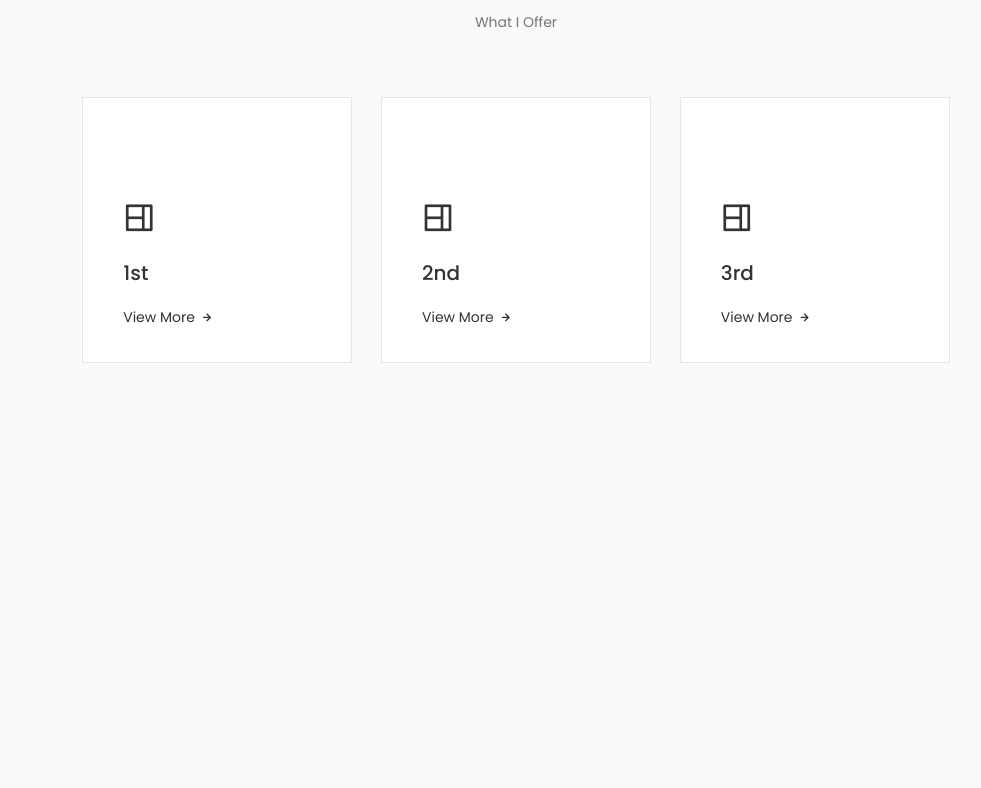
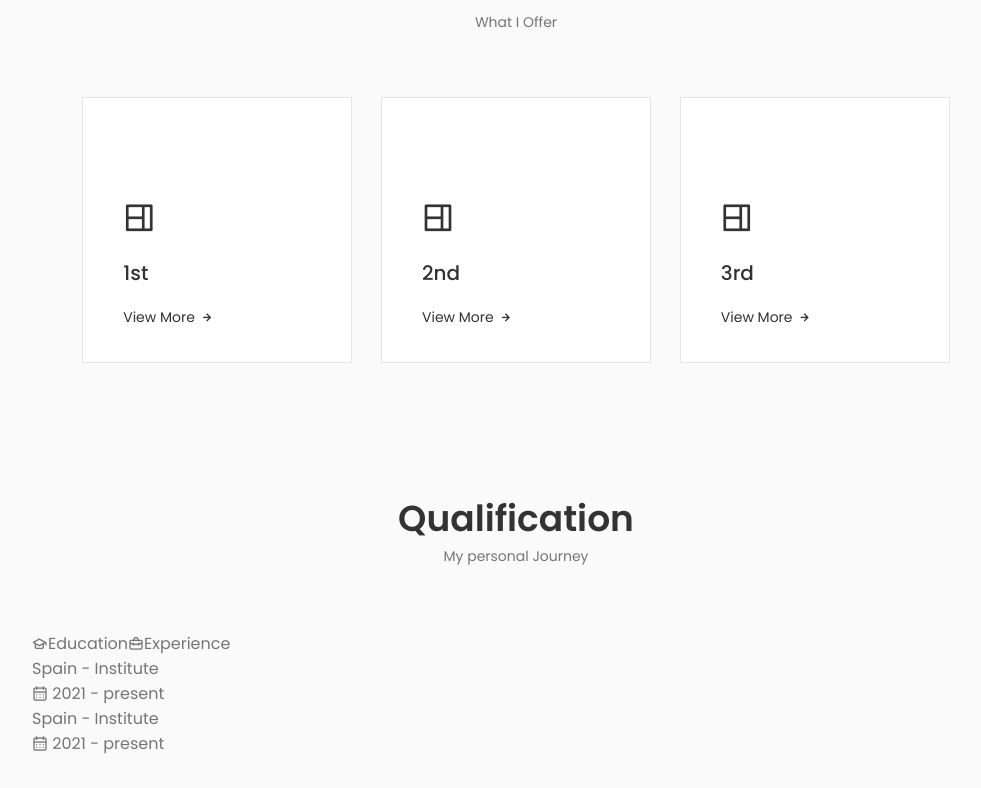
Before and after one commit to sanchiitvijay/portfolio, a React (Create React App) app: page / in a window 1280 px wide. Shown: the part 1979-2767 px from the top of the page, without its empty margins (124-1105 px from the left). Before the commit the page ends 2374 px from the top, so only its background shows below. Built offline with nearby package versions, Linux system fonts and the light colour scheme.

Commit message:
06-11-23

```diff
--- a/src/App.js
+++ b/src/App.js
@@ -5,6 +5,7 @@ import Home from './components/home/Home.jsx';
 import About from './components/about/About.jsx';
 import Skills from './components/skills/Skills.jsx';
 import Services from './components/services/Services.jsx';
+import Qualification from './components/qualification/Qualification.jsx';
 
 function App() {
   return (
@@ -15,6 +16,7 @@ function App() {
         <About />
         <Skills />
         <Services />
+        <Qualification />
       </main>
     </div>
   );
--- /dev/null
+++ b/src/components/qualification/Qualification.jsx
@@ -0,0 +1,64 @@
+import React from 'react';
+import './qualification.css';
+
+function Qualification(){
+    return(
+        <section className='qualification section'>
+            <h2 className='section_title'>Qualification</h2>
+            <span className='section_subtitle'>My personal Journey</span>
+
+            <div className='qualification_container container'>
+                <div className='qualification_tabs'>
+                    <div className='qualification_button qualification_active button--flex'>
+                        <i className='uil uil-graduation-cap qualification_icon'></i> {" "}
+                        Education
+                    </div>
+
+                    <div className='qualification_button button--flex'>
+                        <i className='uil uil-briefcase-alt qualification_icon'></i> {" "}
+                        Experience
+                    </div>
+                </div>
+
+                <div className='qualification_sections'>
+                    <div className='qualification_content'>
+                        <div className='qualification_data'>
+                            <div>
+                                <h3 className='qualification_title'></h3>
+                                <span className='qualification_subtitle'>Spain - Institute</span>
+                                <div className='qualification_calender'>
+                                    <i className='uil uil-calendar-alt'></i> 2021 - present
+                                </div>
+                            </div>
+
+                            <div>
+                                <span className='qualification_rounder'></span>
+                                <div className='qualification_line'></div>
+                            </div>
+                        </div>
+
+
+                        <div className='qualification_data'>
+                            <div></div>
+
+                            <div>
+                                <span className='qualification_rounder'></span>
+                                <div className='qualification_line'></div>
+                            </div>
+
+                            <div>
+                                <h3 className='qualification_title'></h3>
+                                <span className='qualification_subtitle'>Spain - Institute</span>
+                                <div className='qualification_calender'>
+                                    <i className='uil uil-calendar-alt'></i> 2021 - present
+                                </div>
+                            </div>
+
+                        </div>
+                    </div>
+                </div>
+            </div>
+        </section>
+    )
+}
+export default Qualification;
```
Also changed, not shown: src/components/qualification/qualification.css (added).
